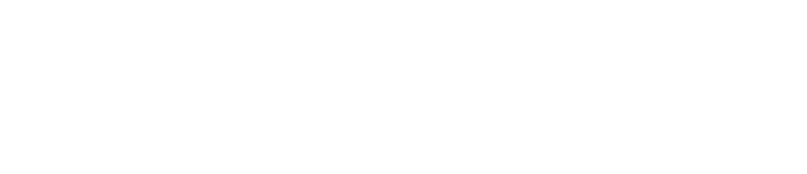
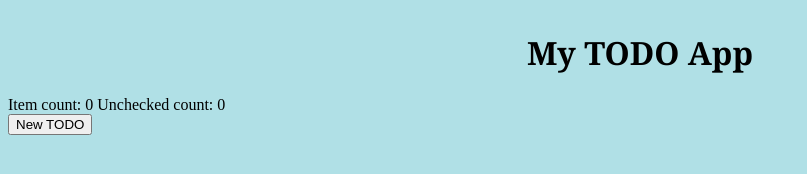
Before and after one commit to drumi/cs50, a plain HTML site: page cs-mobile/Project0/index.html in a window 1280 px wide. Shown: the whole page, without its empty margins (0-807 px from the left). Drawn offline with nearby package versions, Linux system fonts and the light colour scheme; files that its build step writes are made by us from their sources.

Commit message:
created todo app

```diff
--- a/cs-mobile/Project0/index.html
+++ b/cs-mobile/Project0/index.html
@@ -1,3 +1,19 @@
 <!DOCTYPE html>
 <html>
-<html>
+  <head>
+    <title>TODO App</title>
+    <link rel="stylesheet" type="text/css" href="./styles.css" />
+  </head>
+  <body>
+    <div class="container center">
+      <h1 class="center title">My TODO App</h1>
+      <div class="flow-right controls">
+        <span>Item count: <span id="item-count">0</span></span>
+        <span>Unchecked count: <span id="unchecked-count">0</span></span>
+      </div>
+      <button class="button center" onClick="newTodo()">New TODO</button>
+      <ul id="todo-list" class="todo-list"></ul>
+    </div>
+    <script src="./script.js"></script>
+  </body>
+</html>
```
